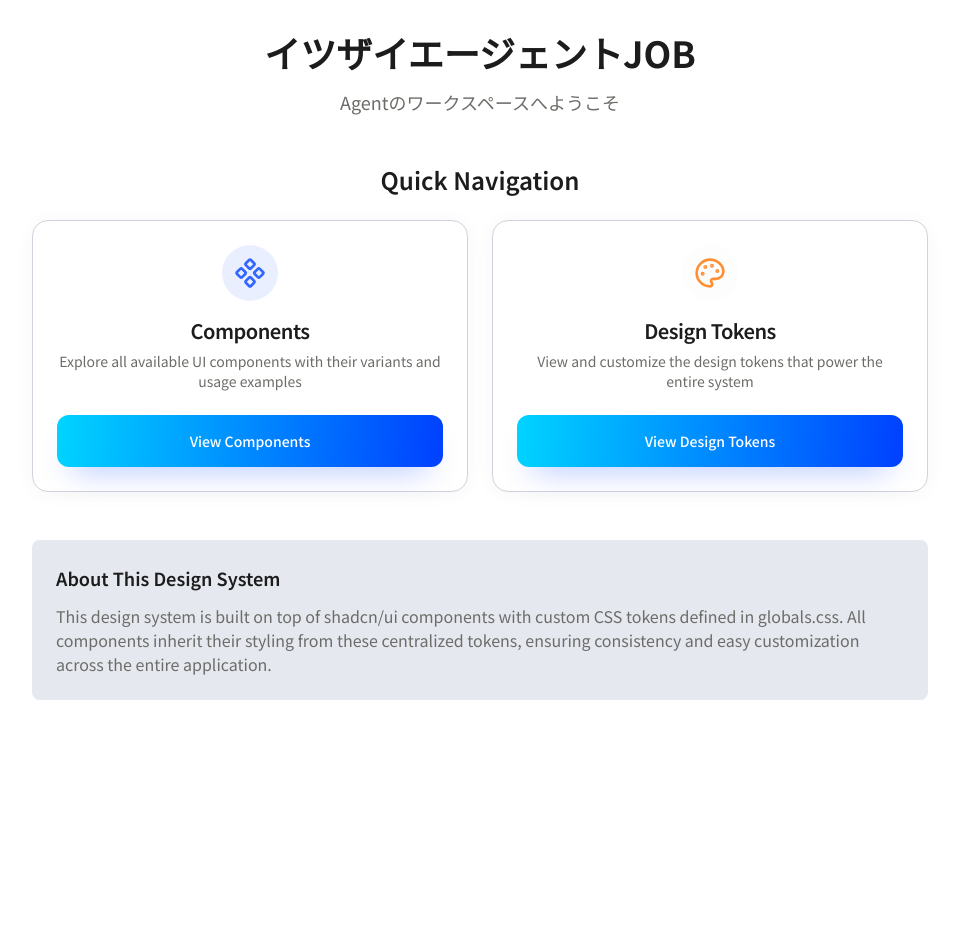
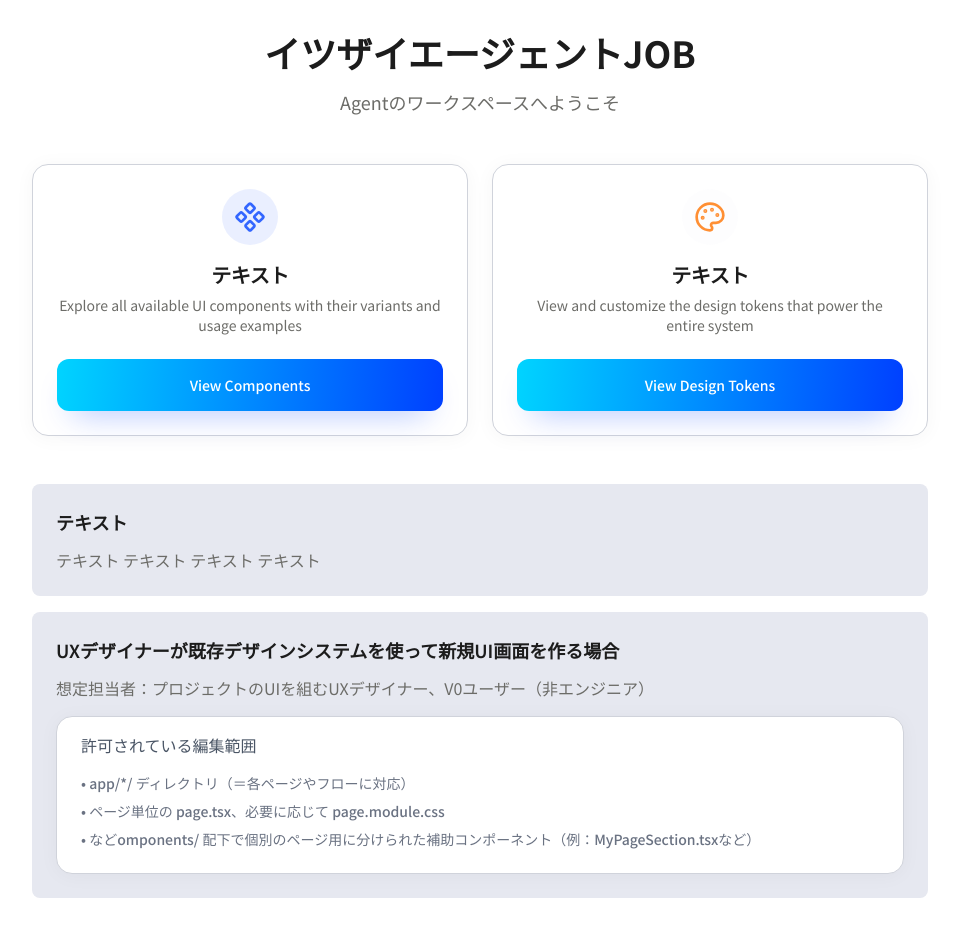
Before and after one commit to shion-z/Agent-JOB, a Next.js app: page / in a window 1280 px wide. Shown: the whole page, without its empty margins (160-1119 px from the left). Before the commit the page ends 800 px from the top, so only its background shows below. Built offline with nearby package versions, Linux system fonts and the light colour scheme.

Commit message:
feat: sync main changes to Agent-JOB
Update multiple components and files for integration.

#VERCEL_SKIP

Co-authored-by: null <223783061+shion-z@users.noreply.github.com>

```diff
--- a/app/dashboard/page.tsx
+++ b/app/dashboard/page.tsx
@@ -14,7 +14,6 @@ export default function Dashboard() {
       </div>
 
       <div className="max-w-4xl mx-auto">
-        <h2 className="text-2xl font-semibold mb-6 text-center">Quick Navigation</h2>
 
         <div className="grid md:grid-cols-2 gap-6">
           <Card className="hover:shadow-lg transition-shadow">
@@ -22,7 +21,7 @@ export default function Dashboard() {
               <div className="mx-auto mb-4 p-3 bg-primary/10 rounded-full w-fit">
                 <Component className="h-8 w-8 text-primary" />
               </div>
-              <CardTitle className="text-xl">Components</CardTitle>
+              <CardTitle className="text-xl">テキスト</CardTitle>
               <CardDescription>
                 Explore all available UI components with their variants and usage examples
               </CardDescription>
@@ -39,7 +38,7 @@ export default function Dashboard() {
               <div className="mx-auto mb-4 p-3 bg-secondary/10 rounded-full w-fit">
                 <Palette className="h-8 w-8 text-secondary-700" style={{ color: "var(--secondary-700)" }} />
               </div>
-              <CardTitle className="text-xl">Design Tokens</CardTitle>
+              <CardTitle className="text-xl">テキスト</CardTitle>
               <CardDescription>View and customize the design tokens that power the entire system</CardDescription>
             </CardHeader>
             <CardContent className="text-center">
@@ -50,14 +49,35 @@ export default function Dashboard() {
           </Card>
         </div>
 
-        <div className="mt-12 p-6 bg-muted rounded-lg">
-          <h3 className="text-lg font-semibold mb-3">About This Design System</h3>
-          <p className="text-muted-foreground">
-            This design system is built on top of shadcn/ui components with custom CSS tokens defined in globals.css.
-            All components inherit their styling from these centralized tokens, ensuring consistency and easy
-            customization across the entire application.
-          </p>
+        <div>
+          <div className="mt-12 p-6 bg-muted rounded-lg">
+            <h3 className="text-lg font-semibold mb-3">テキスト</h3>
+            <p className="text-muted-foreground">
+              テキスト
+テキスト
+テキスト
+テキスト
+
+            </p>
+          </div>
+
+          <div className="mt-4 p-6 bg-muted rounded-lg">
+            <h3 className="text-lg font-semibold mb-3">UXデザイナーが既存デザインシステムを使って新規UI画面を作る場合</h3>
+            <p className="text-muted-foreground pb-4">
+              想定担当者：プロジェクトのUIを組むUXデザイナー、V0ユーザー（非エンジニア）
+            </p>
+                <div className="flex items-center p-6 pt-4 rounded-m border bg-card shadow-normal-s">
+                  <div className="text-base text-gray-600 font-medium">
+                    <h1>許可されている編集範囲</h1>
+                    <h3 className="text-sm text-gray-500 pt-4">
+                     <span className="block">• app/*/ ディレクトリ（＝各ページやフローに対応）</span><span className="block pt-2">• ページ単位の page.tsx、必要に応じて page.module.css </span><span className="block pt-2">• などomponents/ 配下で個別のページ用に分けられた補助コンポーネント（例：MyPageSection.tsxなど）</span>
+                    </h3>
+                  </div>
+
+                </div>
+          </div>
         </div>
+
       </div>
     </div>
   )
--- a/app/globals.css
+++ b/app/globals.css
@@ -357,6 +357,11 @@
   box-shadow: var(--shadow-none);
 }
 
+.color-orange-700 {
+  background: var(--secondary-500);
+}
+
+
 /* Common gradient utilities */
 .bg-gradient-blue-primary {
   background: var(--gradient-blue-primary);
--- a/app/ui-scout/page.tsx
+++ b/app/ui-scout/page.tsx
@@ -344,7 +344,7 @@ export default function ScoutingDashboard() {
       </div>
 
       {/* Main Content */}
-      <main className="ml-32 max-w-7xl py-6 px-6 min-h-screen overflow-y-auto relative z-10">
+      <main className="ml-32 max-w-screen py-6 px-6 min-h-screen overflow-y-auto relative z-10">
         <div className="mb-6">
           <div className="flex items-center justify-between">
             <div>
@@ -360,10 +360,10 @@ export default function ScoutingDashboard() {
           onValueChange={(value) => setActiveView(value as "scout" | "reports" | "usage-history")}
           className="w-full"
         >
-          <TabsList className="grid w-full grid-cols-3 max-w-lg bg-transparent border-b border-gray-200 rounded-none h-auto p-0">
+          <TabsList className="grid grid-cols-3 max-w-full bg-transparent border-b border-gray-200 rounded-none h-auto p-0">
             <TabsTrigger
               value="scout"
-              className="flex items-center gap-2 px-4 py-3 border-b-2 border-transparent data-[state=active]:border-blue-600 data-[state=active]:bg-transparent data-[state=active]:text-blue-600 data-[state=active]:shadow-none bg-transparent text-gray-600 hover:text-gray-900 rounded-none"
+              className="flex w-full items-center gap-2 px-4 py-3 border-b-2 border-transparent data-[state=active]:border-blue-600 data-[state=active]:bg-transparent data-[state=active]:text-blue-600 data-[state=active]:shadow-none bg-transparent text-gray-600 hover:text-gray-900 rounded-none"
             >
               <Search className="w-4 h-4" />
               スカウト管理
```
